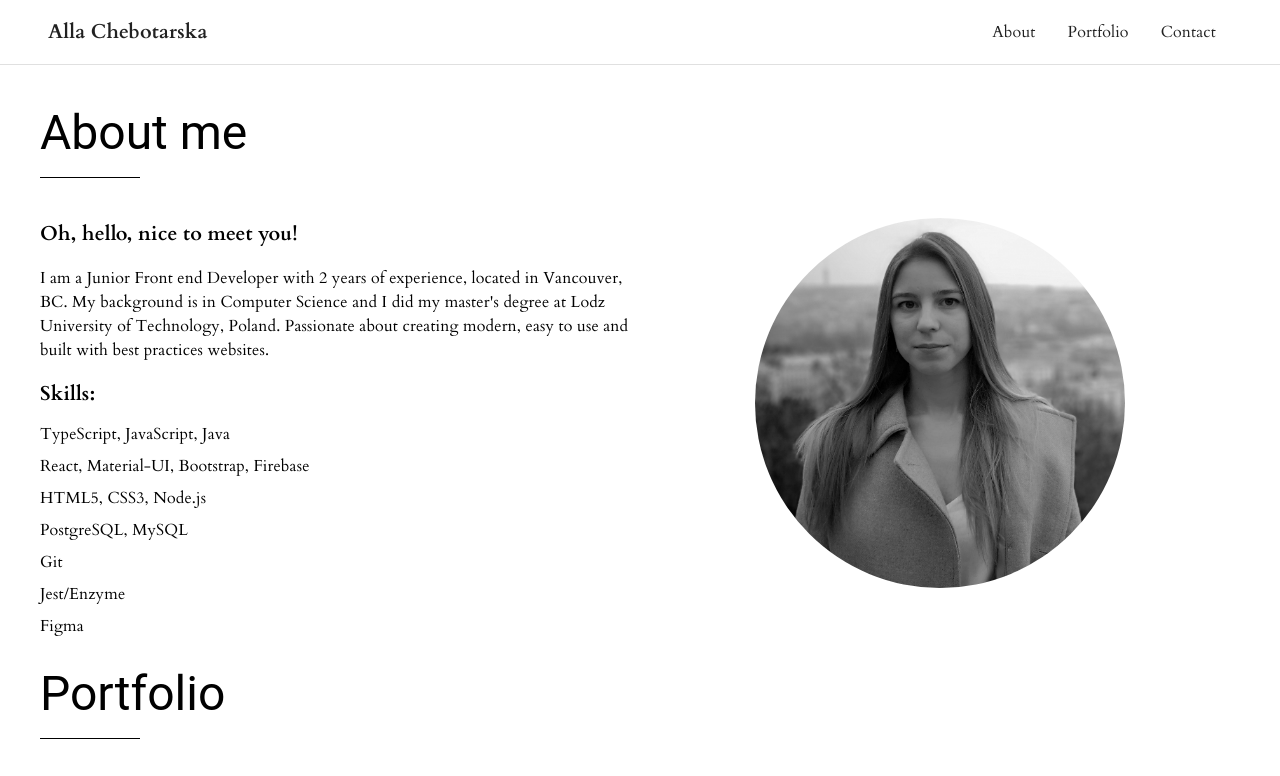
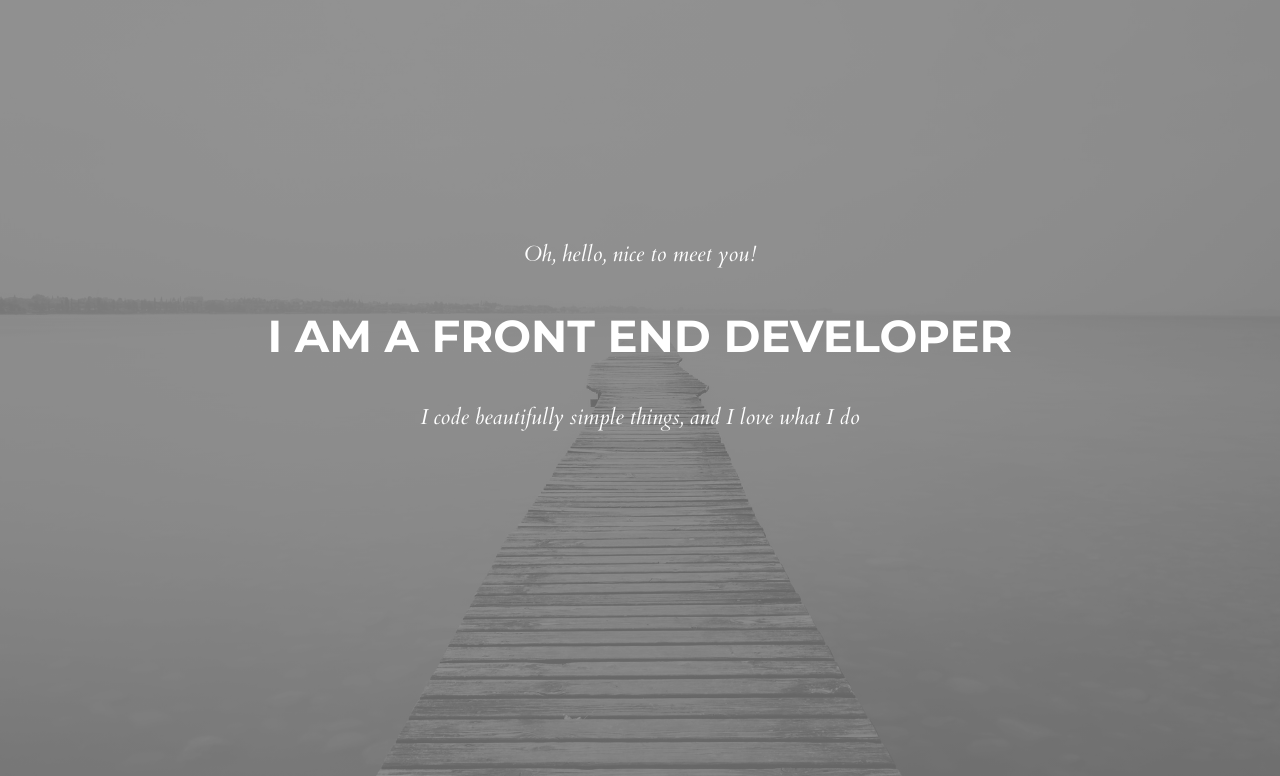
Before and after one commit to alla-chebotarska/portfolio, a React (Create React App) app: page / in a window 1280 px wide. Shown: the top 776 px of the page. Built offline with nearby package versions, Linux system fonts and the light colour scheme.

Commit message:
Added banner

```diff
--- a/src/components/Banner/Banner.tsx
+++ b/src/components/Banner/Banner.tsx
@@ -1,25 +1,51 @@
-import React from 'react';
+import { Box } from "@material-ui/core";
+import { makeStyles, Theme } from "@material-ui/core/styles";
+import React from "react";
+import Image from "../../img/banner.jpg"; // Import using relative path
 
-import Paper from '@material-ui/core/Paper';
+const useStyles = makeStyles((theme: Theme) => ({
+  banner: {
+    height: "100vh",
+    backgroundPosition: "center",
+    backgroundRepeat: "no-repeat",
+    backgroundSize: "cover",
+    background: `linear-gradient( rgba(0, 0, 0, 0.7), rgba(0, 0, 0, 0.7) ), url(${Image})`,
+    opacity: 0.6,
+  },
+  bannerCaption: {
+    position: "absolute",
+    left: 0,
+    top: "30%",
+    width: "100%",
+    textAlign: "center",
+    color: 'black',
+  },
+  bannerTextItalic: {
+    color: "white",
+    padding: theme.spacing(2),
+    fontSize: "1.35rem",
+    fontStyle: "italic",
+    fontFamily: ["Cardo", "Times New Roman", "sans-serif"].join(","),
+  },
+  bannerText: {
+    color: "white",
+    padding: theme.spacing(2),
+    fontSize: "2.8rem",
+    fontWeight: 700,
+    fontFamily: ["Montserrat", "sans-serif"].join(","),
+    textTransform: 'uppercase',
+  },
+}));
 
-
-import Image from '../../img/banner.jpg'; // Import using relative path
-
-
-const styles = {
-    paperContainer: {
-        backgroundImage: `url(${Image})`,
-        height: "100vh",
-        width: '100%',
-    }
-};
-
-export default class Banner extends React.Component{
-    render(){
-        return(
-            <Paper style={styles.paperContainer}>
-                Some text to fill the Paper Component
-            </Paper>
-        )
-    }
+export default function Banner() {
+  const classes = useStyles();
+  return (
+    <Box className={classes.banner}>
+      <Box className={classes.bannerCaption}>
+        <span className={classes.bannerTextItalic}>Oh, hello, nice to meet you!</span><br/><br/><br/>
+        <span className={classes.bannerText}>I am a Front End Developer</span><br/><br/><br/>
+        <span className={classes.bannerTextItalic}>I code beautifully simple things, and I love what I do</span>
+      </Box>
+    </Box>
+  );
 }
--- a/src/components/LandingPage/LandingPage.tsx
+++ b/src/components/LandingPage/LandingPage.tsx
@@ -1,31 +1,36 @@
 import { Box, Container } from "@material-ui/core";
-import { makeStyles, Theme,  MuiThemeProvider, createTheme  } from "@material-ui/core/styles";
+import {
+  makeStyles,
+  Theme,
+  MuiThemeProvider,
+  createTheme,
+} from "@material-ui/core/styles";
 import React from "react";
 import About from "../About/About";
+import Banner from "../Banner/Banner";
 import Contact from "../Contact/Contact";
 import Footer from "../Footer/Footer";
 import Navigation from "../Navigation/Navigation";
 import Portfolio from "../Portfolio/Portfolio";
 import SectionHeader from "../SectionHeader/SectionHeader";
 
-
-const theme = createTheme ({
+const theme = createTheme({
   palette: {
     primary: {
       main: "#333333",
-    }
+    },
   },
   typography: {
     h6: {
-      fontFamily: ["Cardo", "Times New Roman", 'sans-serif'].join(','),
+      fontFamily: ["Cardo", "Times New Roman", "sans-serif"].join(","),
       fontWeight: 600,
     },
     body1: {
-      fontFamily: ["Cardo", "Times New Roman", 'sans-serif'].join(','),
+      fontFamily: ["Cardo", "Times New Roman", "sans-serif"].join(","),
       fontWeight: 400,
     },
     body2: {
-      fontFamily: ["Cardo", "Times New Roman", 'sans-serif'].join(','),
+      fontFamily: ["Cardo", "Times New Roman", "sans-serif"].join(","),
       fontWeight: 400,
     },
   },
@@ -41,6 +46,7 @@ export default function LandingPage() {
   const classes = useStyles();
   return (
     <MuiThemeProvider theme={theme}>
+      <Banner />
       <Navigation />
       <Container
         maxWidth={false}
```
